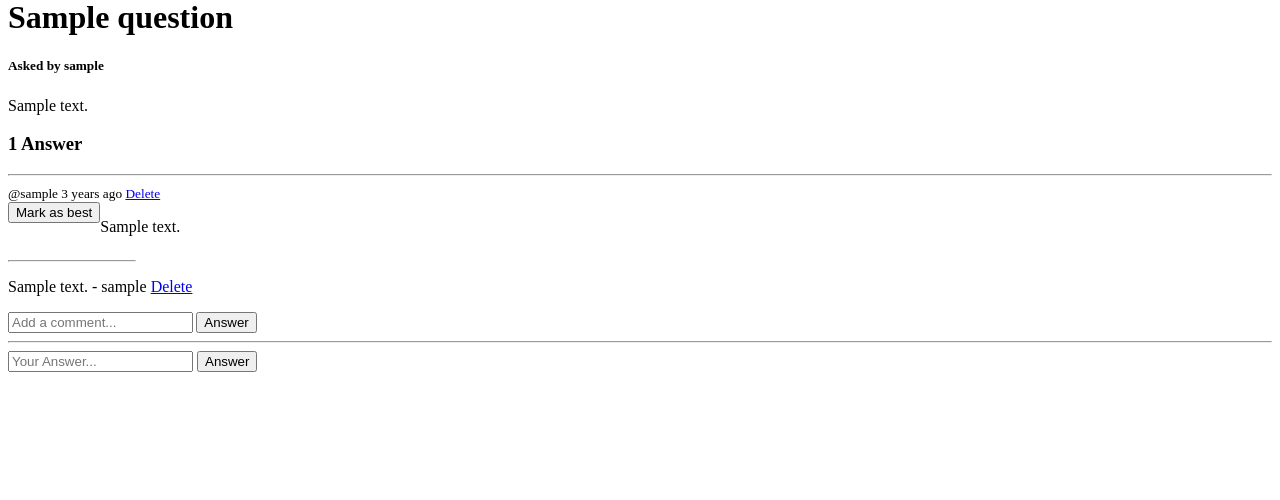
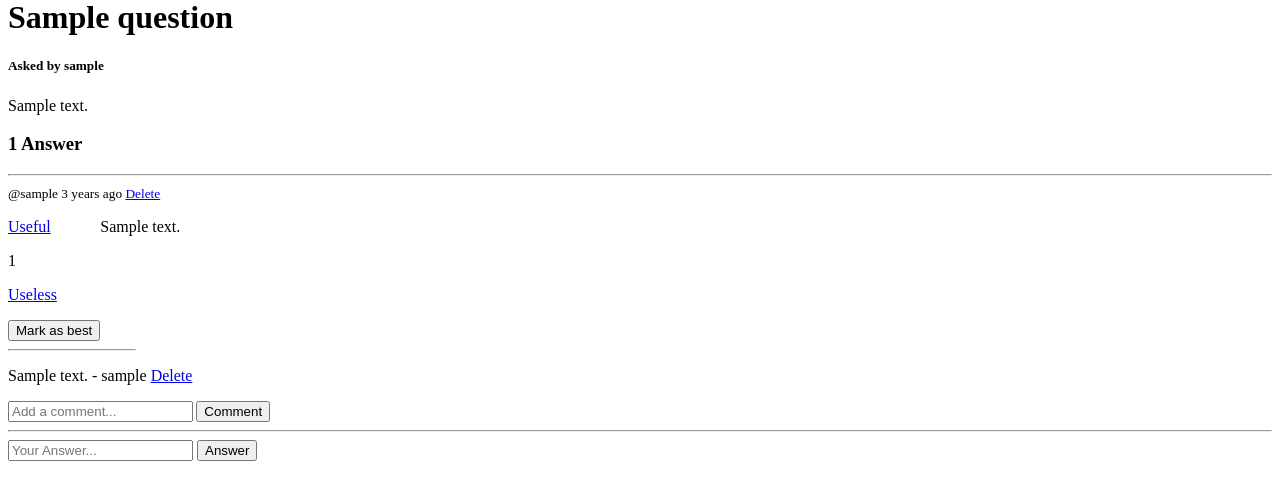
Before and after one commit to WallachianMihai/Proiect_MIP, a Django app: page /question/1/ in a window 1280 px wide. Shown: the part 201-701 px from the top of the page. Run offline with Django 4.2, Linux system fonts and the light colour scheme; a user stored in the database is signed in; tables that the repository leaves empty hold one stand-in row (values such as "Sample post").

Commit message:
add like and dislike options on answers

```diff
--- a/djangoProject/base/models.py
+++ b/djangoProject/base/models.py
@@ -25,6 +25,7 @@ class Answer(models.Model):
     user = models.ForeignKey(User, on_delete = models.SET_NULL, null = True)
     question = models.ForeignKey(Question, on_delete = models.SET_NULL, null = True)
     body = models.TextField()
+    likes = models.IntegerField(default=0)
     updated = models.DateTimeField(auto_now = True)
     created = models.DateTimeField(auto_now_add = True)
 
--- a/djangoProject/base/templates/base/question.html
+++ b/djangoProject/base/templates/base/question.html
@@ -28,11 +28,16 @@
             {% endif %}
         </small>
         <div class="answer_container">
-           <small>
+           <div>
+               <p>
+                   <a href="{% url 'like-answer' answer.id %}">Useful</a>
+                   <p>{{answer.likes}}</p>
+                   <a href="{% url 'dislike-answer' answer.id %}">Useless</a>
+               </p>
                {% if request.user == question.host %}
                <input type="button" value="Mark as best" />
                {% endif %}
-           </small>
+           </div>
            <p>{{answer.body}}</p>
         </div>
 
@@ -57,7 +62,7 @@
                    {% csrf_token %}
                    <input type="text" name="comment_body" placeholder="Add a comment..." />
                    <input type="hidden" name="answer", value="{{answer.id}}"/>
-                   <input type="submit" name="submit" value="Answer"/>
+                   <input type="submit" name="submit" value="Comment"/>
                </form>
             </small>
              {% endif %}
--- a/djangoProject/base/urls.py
+++ b/djangoProject/base/urls.py
@@ -12,4 +12,6 @@ urlpatterns = [
     path('delete-question/<int:pk>/', views.delete, name="delete-question"),
     path('delete-answer/<int:pk>/', views.deleteAnswer, name="delete-answer"),
     path('delete-comment/<int:pk>/', views.deleteComment, name="delete-comment"),
+    path('like-answer/<int:pk>/', views.likeAnswer, name="like-answer"),
+    path('dislike-answer/<int:pk>/', views.dislikeAnswer, name="dislike-answer"),
 ]
--- a/djangoProject/base/views.py
+++ b/djangoProject/base/views.py
@@ -3,7 +3,7 @@ from django.shortcuts import render
 from django.shortcuts import redirect
 from django.db.models import Q
 from .models import Question, Topic, Answer, Comment
-from django.shortcuts import HttpResponse
+from django.shortcuts import HttpResponseRedirect
 from django.contrib.auth.models import User
 from django.contrib import messages
 from django.contrib.auth.decorators import login_required
@@ -176,3 +176,17 @@ def deleteAnswer(request, pk):
         answer.delete()
         return redirect('home')
     return render(request, 'base/delete.html', {'obj': answer})
+
+@login_required(login_url='login')
+def likeAnswer(request, pk):
+    answer = Answer.objects.get(id=pk)
+    likes = answer.likes + 1
+    Answer.objects.filter(id=pk).update(likes=likes)
+    return redirect(request.META.get('HTTP_REFERER'))
+
+@login_required(login_url='login')
+def dislikeAnswer(request, pk):
+    answer = Answer.objects.get(id=pk)
+    likes = answer.likes - 1
+    Answer.objects.filter(id=pk).update(likes=likes)
+    return redirect(request.META.get('HTTP_REFERER'))
```
Also changed, not shown: djangoProject/base/migrations/0006_answer_likes.py (added).
